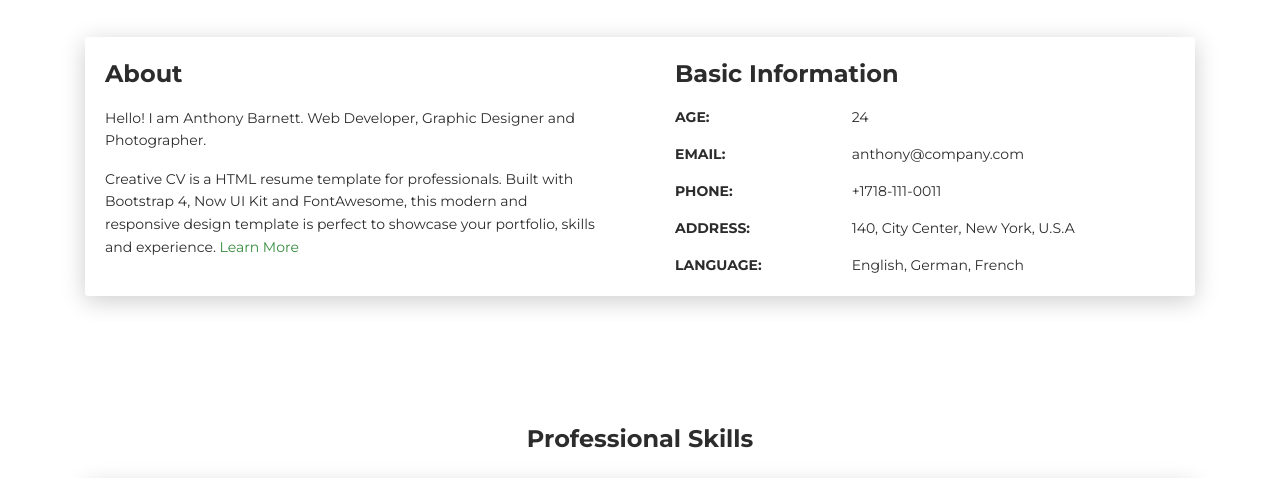
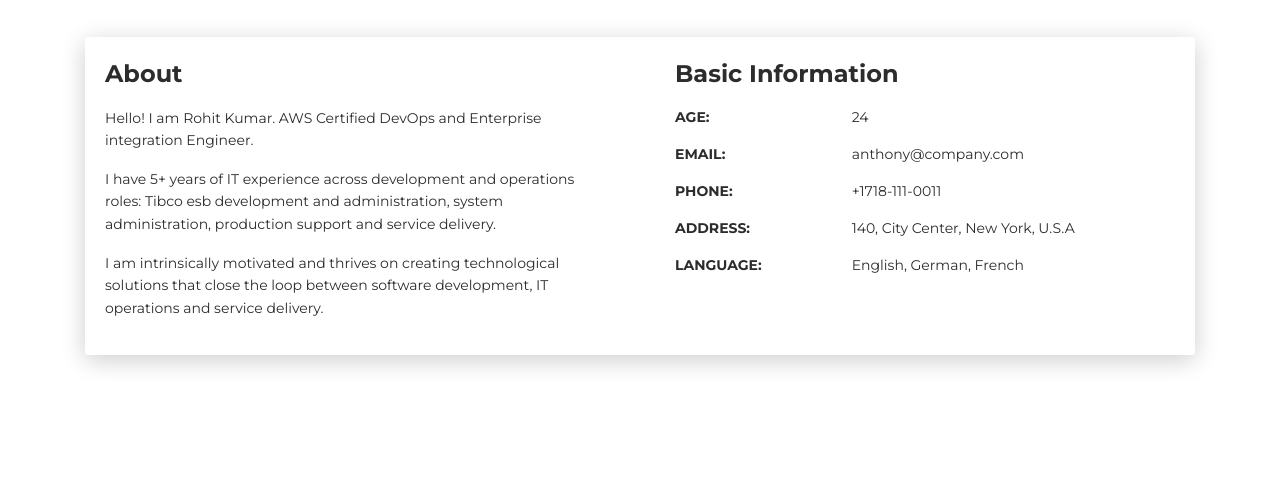
Before and after one commit to RohitBajwa/MyWebSite, a plain HTML site: page index.html in a window 1280 px wide. Shown: the part 583-1061 px from the top of the page. Drawn offline with Linux system fonts and the light colour scheme.

Commit message:
Updated about me

```diff
--- a/index.html
+++ b/index.html
@@ -4,7 +4,7 @@
     <meta charset="UTF-8">
     <meta http-equiv="X-UA-Compatible" content="IE=edge">
     <meta name="viewport" content="width=device-width, initial-scale=1">
-    <title>Rohit Bajwa</title>
+    <title>Rohit Kumar</title>
     <meta name="description" content="Personal resume website."/>
     <link href="https://fonts.googleapis.com/css?family=Montserrat:400,700,200" rel="stylesheet">
     <link href="https://maxcdn.bootstrapcdn.com/font-awesome/latest/css/font-awesome.min.css" rel="stylesheet">
@@ -61,8 +61,10 @@
         <div class="col-lg-6 col-md-12">
           <div class="card-body">
             <div class="h4 mt-0 title">About</div>
-            <p>Hello! I am Anthony Barnett. Web Developer, Graphic Designer and Photographer.</p>
-            <p>Creative CV is a HTML resume template for professionals. Built with Bootstrap 4, Now UI Kit and FontAwesome, this modern and responsive design template is perfect to showcase your portfolio, skills and experience. <a href="https://templateflip.com/templates/creative-cv/" target="_blank">Learn More</a></p>
+            <p>Hello! I am Rohit Kumar. AWS Certified DevOps and Enterprise integration Engineer.</p>
+            <p>I have 5+ years of IT experience across development and operations roles: Tibco esb development and administration, system administration, production support and service delivery.</p>
+            <p>I am intrinsically motivated and thrives on creating technological solutions that close the loop between software development, IT operations and service delivery.</p>
+			<!--<p>I am intrinsically motivated and thrives on creating technological solutions that close the loop between software development, IT operations and service delivery.<a href="https://templateflip.com/templates/creative-cv/" target="_blank">Learn More</a></p> -->
           </div>
         </div>
         <div class="col-lg-6 col-md-12">
```
